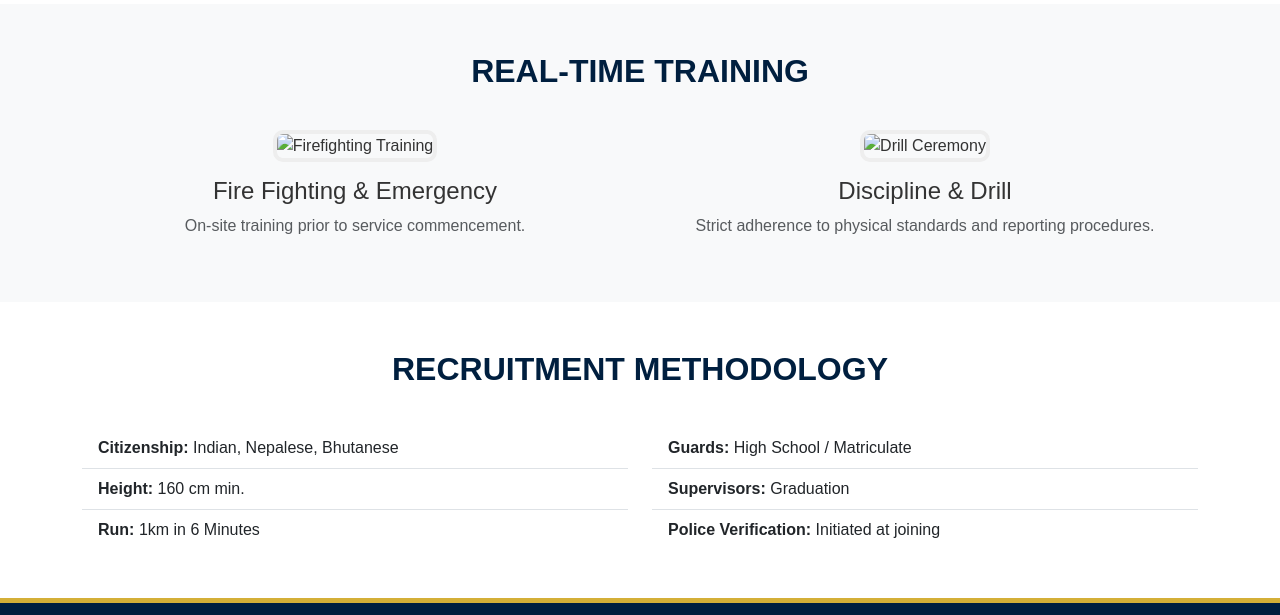
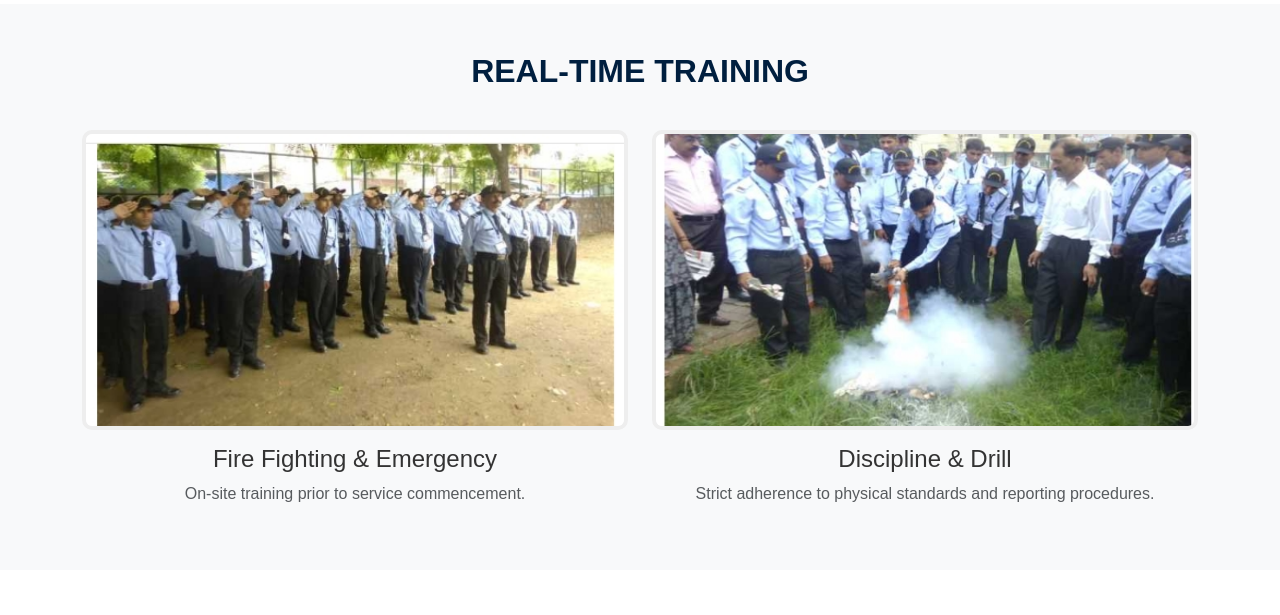
Before and after one commit to Jatin6259/RDSecureServices, a plain HTML site: page index.html in a window 1280 px wide. Shown: the part 840-1455 px from the top of the page. Drawn offline with nearby package versions, Linux system fonts and the light colour scheme.

Commit message:
Update index.html

```diff
--- a/index.html
+++ b/index.html
@@ -93,12 +93,12 @@
             <h2 class="text-center section-title">Real-Time Training</h2>
             <div class="row">
                 <div class="col-md-6 text-center">
-                    <img src="traning1.jpg" alt="Firefighting Training" class="training-img">
+                    <img src="traning1.jpeg" alt="Firefighting Training" class="training-img">
                     <h4>Fire Fighting & Emergency</h4>
                     <p class="text-muted">On-site training prior to service commencement.</p>
                 </div>
                 <div class="col-md-6 text-center">
-                    <img src="traning2.jpg" alt="Drill Ceremony" class="training-img">
+                    <img src="traning2.jpeg" alt="Drill Ceremony" class="training-img">
                     <h4>Discipline & Drill</h4>
                     <p class="text-muted">Strict adherence to physical standards and reporting procedures.</p>
                 </div>
```
